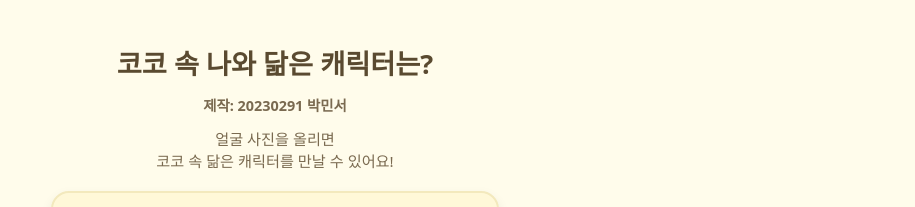
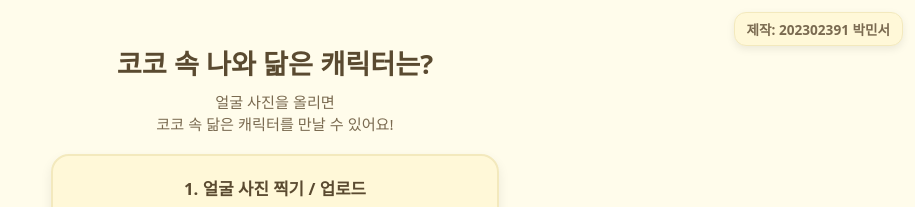
Before and after one commit to heheiiiiii/cutet_koko, a plain HTML site: page index.html in a window 1280 px wide. Shown: the top 207 px of the page, without its empty margins (365-1280 px from the left). Drawn offline with Linux system fonts and the light colour scheme.

Commit message:
Update index.html

```diff
--- a/index.html
+++ b/index.html
@@ -133,14 +133,31 @@
       font-size: 0.85rem;
       color: #7A6A50;
     }
+    .creator-tag {
+  position: fixed;
+  top: 12px;
+  right: 12px;
+  font-size: 0.85rem;
+  font-weight: 600;
+  color: #7A6A50;
+  background: #FFF8D8;
+  padding: 6px 12px;
+  border-radius: 12px;
+  border: 1px solid #F3E9BD;
+  box-shadow: 0 3px 8px rgba(0,0,0,0.08);
+  z-index: 999;
+}
+
   </style>
 </head>
 
 <body>
+  <div class="creator-tag">제작: 202302391 박민서</div>
+
   <h1>
   코코 속 나와 닮은 캐릭터는?<br>
   <span style="font-size:0.9rem; font-weight:600; color:#7A6A50;">
-    제작: 20230291 박민서
+
   </span>
 </h1>
 
```
